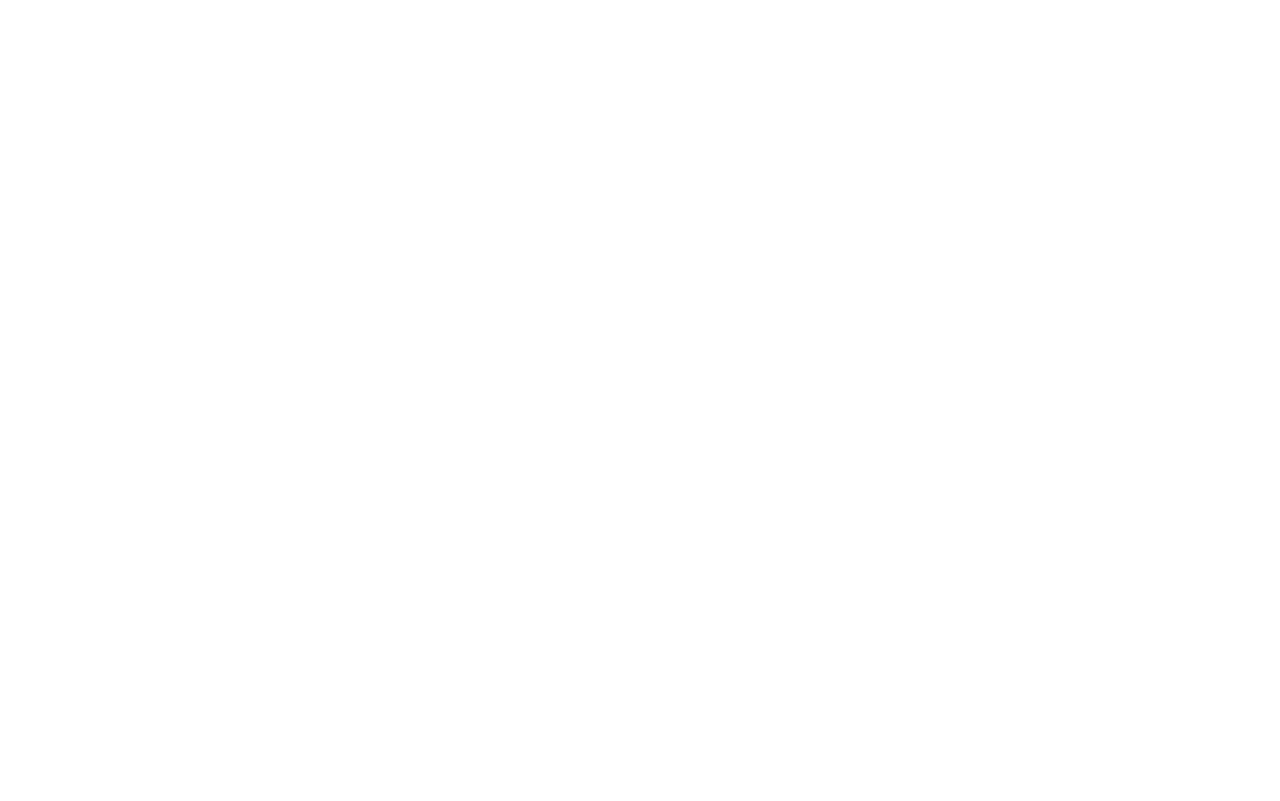
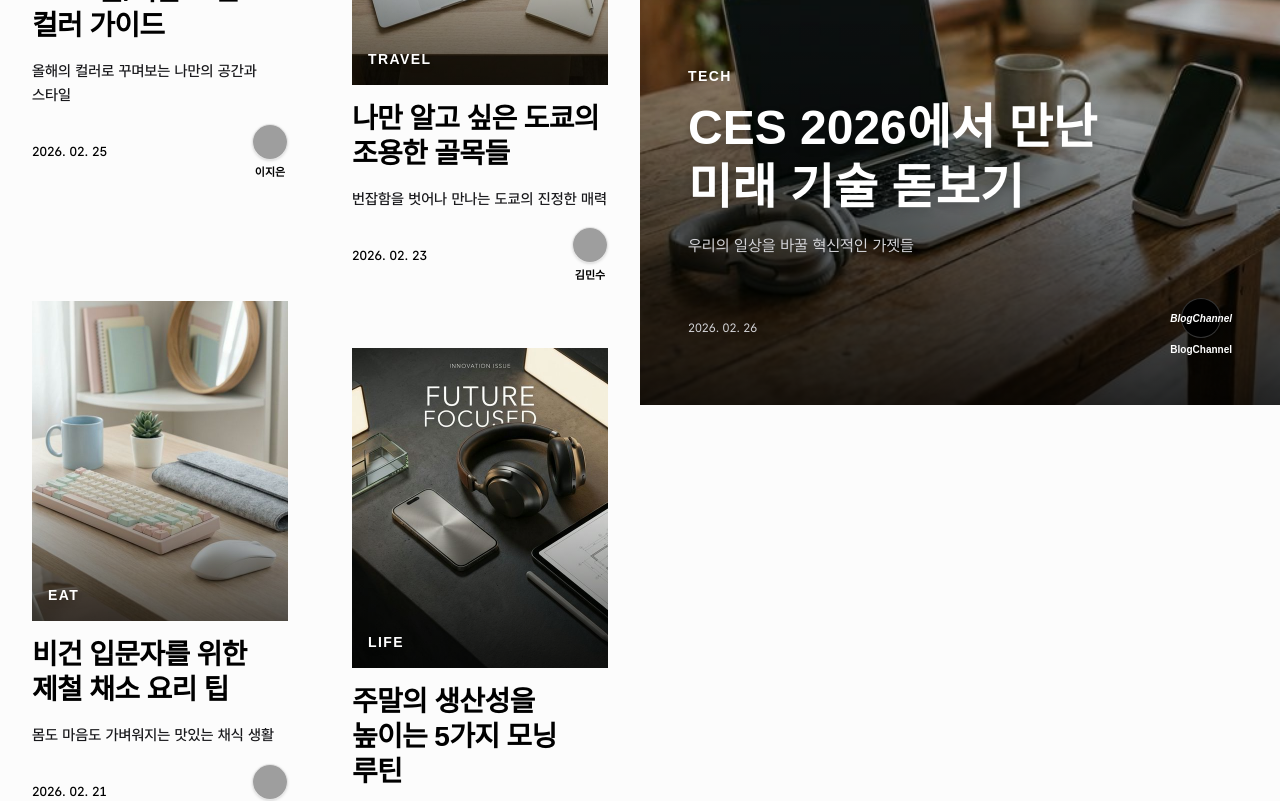
Before and after one commit to lebass98/Editor, a Next.js app: page / in a window 1280 px wide. Shown: the part 4360-5161 px from the top of the page. Before the commit the page ends 4328 px from the top, so only its background shows below. Built offline with nearby package versions, Linux system fonts and the light colour scheme; grey boxes are pictures that could not be loaded; a web font is replaced by a local one.

Commit message:
feat: Introduce a new homepage section featuring an ivory-themed article grid and a hero display.

```diff
--- a/src/app/article/[id]/page.tsx
+++ b/src/app/article/[id]/page.tsx
@@ -6,7 +6,7 @@
 
 // Generate static params for categories
 export function generateStaticParams() {
-  return Array.from({ length: 15 }, (_, i) => ({ id: (i + 1).toString() }));
+  return Array.from({ length: 20 }, (_, i) => ({ id: (i + 1).toString() }));
 }
 
 
@@ -167,6 +167,101 @@
     body5: '만복이네 김밥(6,500원), 전복컵밥(7,500원), 직화구이통전복 주먹밥(5,500원), 오징어무침(4,500원) 메뉴 구성도 좋구요. 특히 오징어무침은 꼭 추천드려요!',
     body6: "그럼이만 뿅💙",
     body7: "#제주맛집 #제주김만복 #김만복김밥 #전복컵밥 #오징어무침 #제주도여행"
+  },
+  '16': {
+    category: 'TECH',
+    title: { line1: 'CES 2026에서 만난', line2: '미래 기술 돋보기' },
+    excerpt: '우리의 일상을 바꿀 혁신적인 가젯들',
+    date: '2026. 02. 26',
+    author: 'BlogChannel',
+    authorImg: 'logo',
+    heroImage: '/images/hero_lifestyle_tech_magazine_1771911195246.png',
+    body1: '올해 CES에서도 정말 눈이 돌아갈 만큼 신기한 제품들이 많이 쏟아져 나왔습니다.',
+    body2: '특히 AI와 웨어러블의 결합이 돋보였던 이번 전시회에서 가장 주목받은 5가지 기술을 정리해 드립니다. #CES2026 #미래기술',
+    h2: { line1: '기술이 우리 삶에 스며드는', line2: '가장 자연스러운 방식' },
+    h2color: 'text-blue-600',
+    body3: '단순히 스펙을 자랑하는 단계를 넘어, 이제는 어떻게 사용자의 의도를 먼저 읽고 도움을 줄 것인가에 집중하고 있습니다.',
+    figureImage: '/images/article_modern_gadgets_1771911232807.png',
+    body4: '로봇 집사부터 투명 디스플레이까지, 상상 속의 미래가 거실 안으로 들어온 느낌입니다.',
+    body5: '혁신은 멈추지 않습니다. 내년에는 또 어떤 변화가 찾아올까요?',
+    body6: "기술로 읽는 세상, 블로그 채널입니다.",
+    body7: "#테크리뷰 #CES #혁신기술 #가젯리스트"
+  },
+  '17': {
+    category: 'STYLE',
+    title: { line1: '2026 봄/여름', line2: '트렌드 컬러 가이드' },
+    excerpt: '올해의 컬러로 꾸며보는 나만의 공간과 스타일',
+    date: '2026. 02. 25',
+    author: '이지은',
+    authorImg: 'https://i.pravatar.cc/100?img=1',
+    heroImage: '/images/hero_lifestyle_tech_magazine_1771911195246.png',
+    body1: '기분 좋은 봄바람과 함께 새로운 계절의 컬러들이 찾아왔습니다.',
+    body2: '이번 시즌 주목해야 할 메인 컬러는 바로 차분하면서도 생기 있는 팔레트입니다. #트렌드컬러 #SS컬러',
+    h2: { line1: '봄의 생기를 담은', line2: '완벽한 스타일링' },
+    h2color: 'text-pink-600',
+    body3: '단순히 옷을 고르는 것을 넘어, 나를 표현하는 가장 직관적인 수단으로서의 컬러를 제안합니다.',
+    figureImage: '/images/hero_lifestyle_tech_magazine_1771911195246.png',
+    body4: '일상을 환하게 밝혀줄 나만의 컬러를 찾아보세요.',
+    body5: '작은 소품 하나로도 분위기를 완전히 바꿀 수 있습니다.',
+    body6: "감각적인 하루를 제안하는 이지은입니다.",
+    body7: "#봄스타일링 #컬러가이드 #인테리어팁 #데일리룩"
+  },
+  '18': {
+    category: 'TRAVEL',
+    title: { line1: '나만 알고 싶은 도쿄의', line2: '조용한 골목들' },
+    excerpt: '번잡함을 벗어나 만나는 도쿄의 진정한 매력',
+    date: '2026. 02. 23',
+    author: '김민수',
+    authorImg: 'https://i.pravatar.cc/100?img=2',
+    heroImage: '/images/article_workspace_coffee_1771911209733.png',
+    body1: '시부야와 신주쿠만 알고 계셨나요? 도쿄에는 아직도 숨겨진 보물 같은 골목들이 많습니다.',
+    body2: '관광객으로 붐비는 곳을 피해 현지인들의 일상을 엿볼 수 있는 곳으로 떠나보세요. #도쿄여행 #숨은명소',
+    h2: { line1: '시간이 천천히 흐르는', line2: '골목 안 작은 카페' },
+    h2color: 'text-orange-500',
+    body3: '우연히 만난 작은 책방과 커피 향 가득한 카페에서 도쿄의 또 다른 얼굴을 발견합니다.',
+    figureImage: '/images/article_workspace_coffee_1771911209733.png',
+    body4: '지도를 잠시 내려놓고 발길 닿는 대로 걷는 즐거움을 느껴보세요.',
+    body5: '그 속에서 당신만의 도쿄 이야기를 만들어보길 바랍니다.',
+    body6: "여행의 기억을 기록하는 김민수입니다.",
+    body7: "#도쿄산책 #골목여행 #카페투어 #일본여행기"
+  },
+  '19': {
+    category: 'EAT',
+    title: { line1: '비건 입문자를 위한', line2: '제철 채소 요리 팁' },
+    excerpt: '몸도 마음도 가벼워지는 맛있는 채식 생활',
+    date: '2026. 02. 21',
+    author: '정다운',
+    authorImg: 'https://i.pravatar.cc/100?img=4',
+    heroImage: '/images/article_minimalist_desk_1771911248411.png',
+    body1: '채식이 어렵다는 편견은 이제 버리세요. 제철 채소만 잘 활용해도 충분히 맛있는 한 끼가 됩니다.',
+    body2: '영양 균형은 물론 맛까지 챙길 수 있는 간단한 비건 레시피를 공유합니다. #비건요리 #제철채소',
+    h2: { line1: '자연의 맛을 그대로', line2: '건강한 테이블' },
+    h2color: 'text-green-600',
+    body3: '원재료의 풍미를 살리는 조리법으로 채소 본연의 단맛과 아삭함을 즐겨보세요.',
+    figureImage: '/images/article_minimalist_desk_1771911248411.png',
+    body4: '매일 한 끼만이라도 나를 위한 건강한 선택을 해보는 건 어떨까요?',
+    body5: '몸의 변화를 직접 느껴보세요.',
+    body6: "맛있는 일상을 요리하는 정다운입니다.",
+    body7: "#비건레시피 #건강식단 #요리팁 #채식주의"
+  },
+  '20': {
+    category: 'LIFE',
+    title: { line1: '주말의 생산성을 높이는', line2: '5가지 모닝 루틴' },
+    excerpt: '더 나은 월요일을 준비하는 작은 습관의 힘',
+    date: '2026. 02. 19',
+    author: '최재원',
+    authorImg: 'logo',
+    heroImage: '/images/article_modern_gadgets_1771911232807.png',
+    body1: '꿀 같은 주말, 침대에서만 시간을 보내기엔 너무 아깝지 않나요?',
+    body2: '생산적이고 활기찬 주말을 만드는 아주 작은 습관들을 소개합니다. #모닝루틴 #자기계발',
+    h2: { line1: '어제보다 더 나은', line2: '오늘을 만드는 습관' },
+    h2color: 'text-indigo-600',
+    body3: '거창한 목표보다는 내가 지킬 수 있는 작은 정기적인 동작이 마음의 근육을 만듭니다.',
+    figureImage: '/images/article_modern_gadgets_1771911232807.png',
+    body4: '명상, 독서, 혹은 가벼운 스트레칭까지 나에게 맞는 루틴을 찾아보세요.',
+    body5: '습관이 인생을 만듭니다.',
+    body6: "성장을 기록하는 최재원입니다.",
+    body7: "#습관만들기 #생산성 #주말루틴 #자기관리"
   }
 };
 
--- a/src/app/page.tsx
+++ b/src/app/page.tsx
@@ -42,6 +42,17 @@
         </div>
       </section>
 
+      {/* SECTION 4: Grid Left (Ivory), Hero Right */}
+      <section className="flex flex-col lg:flex-row w-full bg-[#fcfcfc] text-black">
+        <div className="w-full lg:w-1/2 bg-[#fcfcfc] text-black relative z-10 min-h-screen order-2 lg:order-1">
+          <ArticleGrid theme="ivory" articles={gridArticles.slice(12, 16)} />
+        </div>
+
+        <div className="w-full lg:w-1/2 h-[50vh] lg:h-screen lg:sticky top-0 relative shrink-0 z-0 order-1 lg:order-2">
+          <HeroSection index={3} />
+        </div>
+      </section>
+
       <Footer />
     </div>
   );
--- a/src/data/articles.ts
+++ b/src/data/articles.ts
@@ -38,6 +38,16 @@
         excerpt: "미래 지향적인 디자인과 사운드의 결합",
         date: "2026. 02. 05",
         author: "최재원",
+        authorImg: "logo"
+    },
+    {
+        id: 16,
+        image: "/images/hero_lifestyle_tech_magazine_1771911195246.png",
+        category: "TECH",
+        title: "CES 2026에서 만난 미래 기술 돋보기",
+        excerpt: "우리의 일상을 바꿀 혁신적인 가젯들",
+        date: "2026. 02. 26",
+        author: "BlogChannel",
         authorImg: "logo"
     }
 ];
@@ -165,5 +175,46 @@
         date: "2026. 02. 10",
         author: "그린썸",
         authorImg: "https://i.pravatar.cc/100?img=7"
+    },
+    // Section 4
+    {
+        id: 17,
+        title: "2026 봄/여름 트렌드 컬러 가이드",
+        category: "STYLE",
+        image: "/images/hero_lifestyle_tech_magazine_1771911195246.png",
+        excerpt: "올해의 컬러로 꾸며보는 나만의 공간과 스타일",
+        date: "2026. 02. 25",
+        author: "이지은",
+        authorImg: "https://i.pravatar.cc/100?img=1"
+    },
+    {
+        id: 18,
+        title: "나만 알고 싶은 도쿄의 조용한 골목들",
+        category: "TRAVEL",
+        image: "/images/article_workspace_coffee_1771911209733.png",
+        excerpt: "번잡함을 벗어나 만나는 도쿄의 진정한 매력",
+        date: "2026. 02. 23",
+        author: "김민수",
+        authorImg: "https://i.pravatar.cc/100?img=2"
+    },
+    {
+        id: 19,
+        title: "비건 입문자를 위한 제철 채소 요리 팁",
+        category: "EAT",
+        image: "/images/article_minimalist_desk_1771911248411.png",
+        excerpt: "몸도 마음도 가벼워지는 맛있는 채식 생활",
+        date: "2026. 02. 21",
+        author: "정다운",
+        authorImg: "https://i.pravatar.cc/100?img=4"
+    },
+    {
+        id: 20,
+        title: "주말의 생산성을 높이는 5가지 모닝 루틴",
+        category: "LIFE",
+        image: "/images/article_modern_gadgets_1771911232807.png",
+        excerpt: "더 나은 월요일을 준비하는 작은 습관의 힘",
+        date: "2026. 02. 19",
+        author: "최재원",
+        authorImg: "logo"
     }
 ];
```
